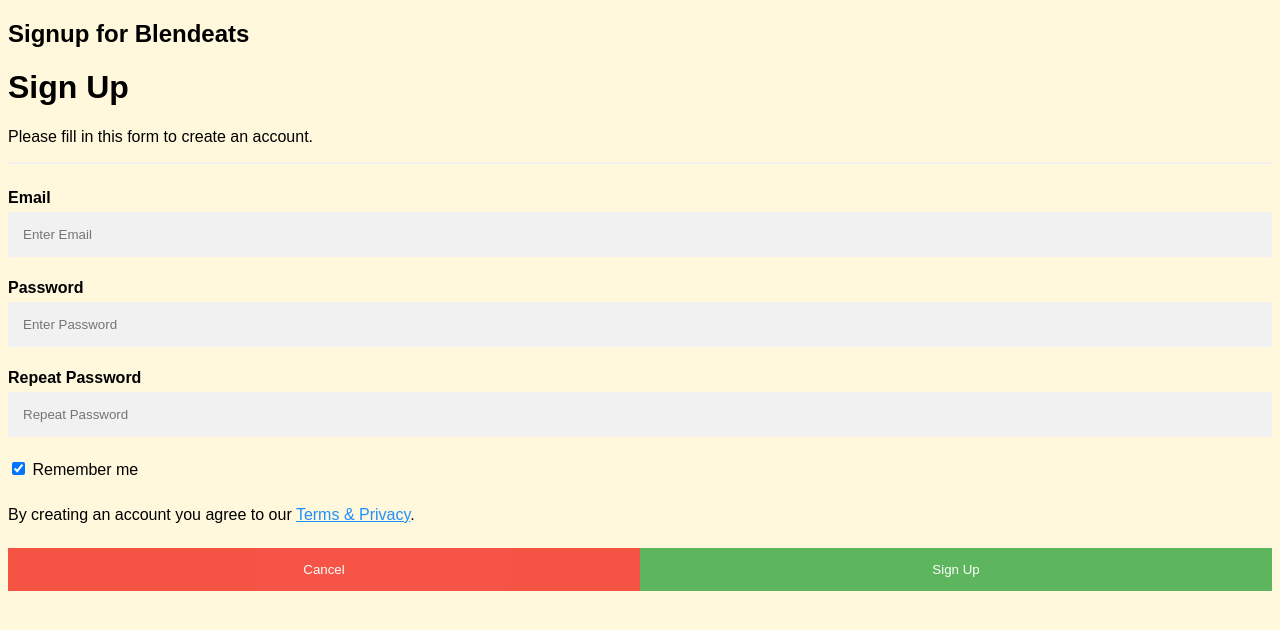
After one commit to an-karn/Blendeats, a PHP site: page /signup.html in a window 1280 px wide. The commit adds this page. Shown: the top 630 px of the page. Run offline with PHP 8.4, Linux system fonts and the light colour scheme.

Commit message:
more pages

```diff
--- a/public_html/css/style.css
+++ b/public_html/css/style.css
@@ -121,7 +121,13 @@ hr {
   overflow: hidden;
   background-color: #f4511e;
 }
+.logo{
+  float: center;
+  display: block;
+  height: 4em;
+  width: 8em;
 
+}
 
 /* Style the topnav links */
 .navi a {
--- a/public_html/imprint.html
+++ b/public_html/imprint.html
@@ -20,7 +20,7 @@
                 <a href="#offers">Our Offers</a>
                 <a href="mailto: aa.singh@jacobs-university.de" target="_blank">Contact Us</a>
                 <a href="imprint.html">Imprint</a>
-                <a href="underconstruction" target="_blank">Login</a>
+                <a href="login.html" target="_blank">Login</a>
             </nav>
         </div>
     </div>
--- /dev/null
+++ b/public_html/signup.html
@@ -0,0 +1,187 @@
+<!DOCTYPE html>
+<html>
+<style>
+body {font-family:sans-serif;
+    background: cornsilk;
+}
+* {box-sizing: border-box;}
+
+/* Full-width input fields */
+input[type=text], input[type=password] {
+  width: 100%;
+  padding: 15px;
+  margin: 5px 0 22px 0;
+  display: inline-block;
+  border: none;
+  background: #f1f1f1;
+}
+
+/* Add a background color when the inputs get focus */
+input[type=text]:focus, input[type=password]:focus {
+  background-color: #ddd;
+  outline: none;
+}
+
+/* Set a style for all buttons */
+button {
+  background-color: #4CAF50;
+  color: white;
+  padding: 14px 20px;
+  margin: 8px 0;
+  border: none;
+  cursor: pointer;
+  width: 100%;
+  opacity: 0.9;
+}
+
+button:hover {
+  opacity:1;
+}
+
+/* Extra styles for the cancel button */
+.cancelbtn {
+  padding: 14px 20px;
+  background-color: #f44336;
+}
+
+/* Float cancel and signup buttons and add an equal width */
+.cancelbtn, .signupbtn {
+  float: left;
+  width: 50%;
+}
+
+/* Add padding to container elements */
+.container {
+  padding: 16px;
+}
+
+/* The Modal (background) */
+.modal {
+  display: none; /* Hidden by default */
+  position: fixed; /* Stay in place */
+  z-index: 1; /* Sit on top */
+  left: 0;
+  top: 0;
+  width: 100%; /* Full width */
+  height: 100%; /* Full height */
+  overflow: auto; /* Enable scroll if needed */
+  background-color: #474e5d;
+  padding-top: 50px;
+}
+
+/* Modal Content/Box */
+.modal-content {
+  background-color: #fefefe;
+  margin: 5% auto 15% auto; /* 5% from the top, 15% from the bottom and centered */
+  border: 1px solid #888;
+  width: 80%; /* Could be more or less, depending on screen size */
+}
+
+/* Style the horizontal ruler */
+hr {
+  border: 1px solid #f1f1f1;
+  margin-bottom: 25px;
+}
+
+/* The Close Button (x) */
+.close {
+  position: absolute;
+  right: 35px;
+  top: 15px;
+  font-size: 40px;
+  font-weight: bold;
+  color: #f1f1f1;
+}
+
+.close:hover,
+.close:focus {
+  color: #f44336;
+  cursor: pointer;
+}
+
+/* Clear floats */
+.clearfix::after {
+  content: "";
+  clear: both;
+  display: table;
+}
+
+/* Change styles for cancel button and signup button on extra small screens */
+@media screen and (max-width: 300px) {
+  .cancelbtn, .signupbtn {
+     width: 100%;
+  }
+}
+</style>
+<body>
+
+<h2>Signup for Blendeats</h2>
+      <h1>Sign Up</h1>
+      <p>Please fill in this form to create an account.</p>
+      <hr>
+      <label for="email"><b>Email</b></label>
+      <input type="text" placeholder="Enter Email" name="email" required>
+
+      <label for="psw"><b>Password</b></label>
+      <input type="password" placeholder="Enter Password" name="psw" required>
+
+      <label for="psw-repeat"><b>Repeat Password</b></label>
+      <input type="password" placeholder="Repeat Password" name="psw-repeat" required>
+
+      <label>
+        <input type="checkbox" checked="checked" name="remember" style="margin-bottom:15px"> Remember me
+      </label>
+
+      <p>By creating an account you agree to our <a href="#" style="color:dodgerblue">Terms & Privacy</a>.</p>
+
+      <div class="clearfix">
+        <button type="button" onclick="document.getElementById('id01').style.display='none'" class="cancelbtn">Cancel</button>
+        <button type="submit" class="signupbtn">Sign Up</button>
+      </div>
+    </div>
+  </form>
+</div>
+
+<script>
+// Get the modal
+var modal = document.getElementById('id01');
+
+// When the user clicks anywhere outside of the modal, close it
+window.onclick = function(event) {
+  if (event.target == modal) {
+    modal.style.display = "none";
+  }<!-- The Modal (contains the Sign Up form) -->
+<div id="id01" class="modal">
+  <span onclick="document.getElementById('id01').style.display='none'" class="close" title="Close Modal">times;</span>
+  <form class="modal-content" action="/action_page.php">
+    <div class="container">
+      <h1>Sign Up</h1>
+      <p>Please fill in this form to create an account.</p>
+      <hr>
+      <label for="email"><b>Email</b></label>
+      <input type="text" placeholder="Enter Email" name="email" required>
+
+      <label for="psw"><b>Password</b></label>
+      <input type="password" placeholder="Enter Password" name="psw" required>
+
+      <label for="psw-repeat"><b>Repeat Password</b></label>
+      <input type="password" placeholder="Repeat Password" name="psw-repeat" required>
+
+      <label>
+        <input type="checkbox" checked="checked" name="remember" style="margin-bottom:15px"> Remember me
+      </label>
+
+      <p>By creating an account you agree to our <a href="#" style="color:dodgerblue">Terms & Privacy</a>.</p>
+
+      <div class="clearfix">
+        <button type="button" onclick="document.getElementById('id01').style.display='none'" class="cancelbtn">Cancel</button>
+        <button type="submit" class="signup">Sign Up</button>
+      </div>
+    </div>
+  </form>
+</div>
+}
+</script>
+
+</body>
+</html>
```
Also changed, not shown: public_html/index.html (+10 -10 lines), public_html/login.html (added, +171 -0 lines), public_html/img/Biryani.jpeg (added), public_html/img/Facebook.png (added), public_html/img/Insta.png (added), public_html/img/Pasta.jpg (added), public_html/img/Schnitzel.jpg (renamed from public_html/img/foods/pexels-lukas-1352270.jpg), public_html/img/burger.jpg (added), public_html/img/foods/pexels-rajesh-tp-1624487.jpg (deleted), public_html/img/gmail.png (added), public_html/img/logo.png, 4 other files.
